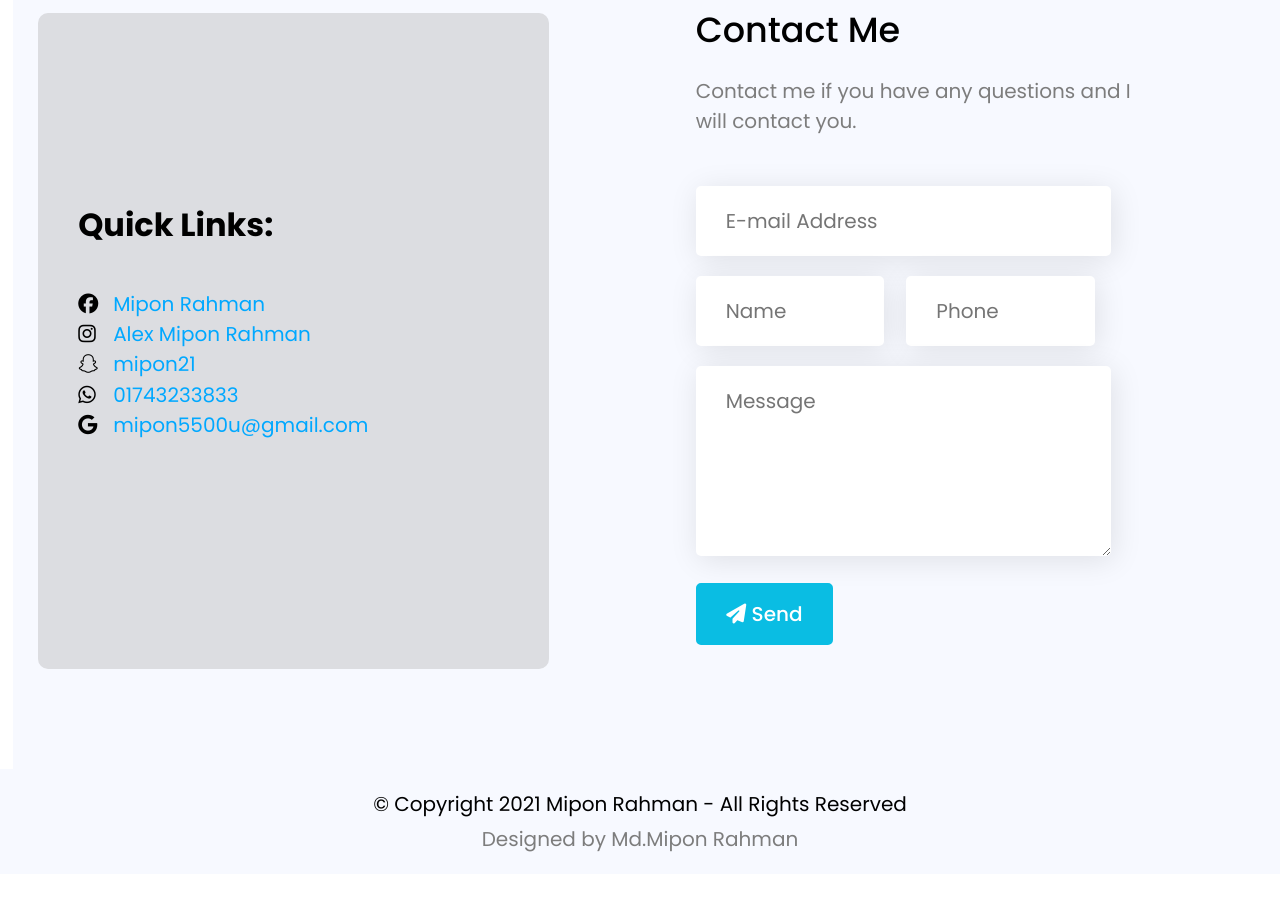
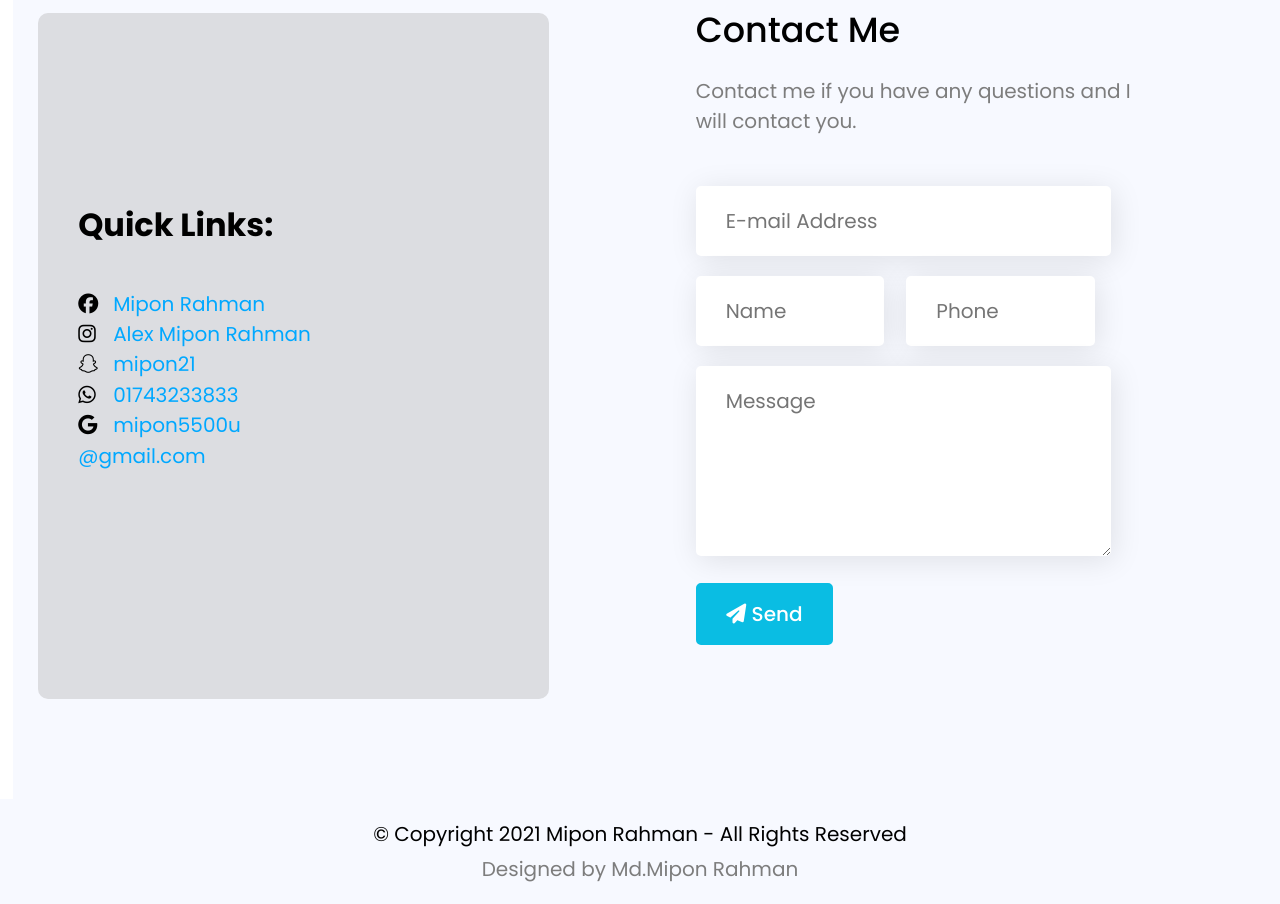
Before and after one commit to mipon21/freelancer-mipon-rahman, a plain HTML site: page index.html in a window 1280 px wide. Shown: the part 4871-5775 px from the top of the page. Before the commit the page ends 5745 px from the top, so only its background shows below. Drawn offline with Linux system fonts and the light colour scheme; a web font is replaced by a local one.

Commit message:
Update index.html

```diff
--- a/index.html
+++ b/index.html
@@ -262,7 +262,7 @@
                    <span><i class="fab fa-instagram"></i></span><li><a href="https://www.instagram.com/kings_man_rival/" target="_blank">Alex Mipon Rahman</a></li>
                    <span><i class="fab fa-snapchat"></i></i></span><li><a href="#">mipon21</a></li>
                    <span><i class="fab fa-whatsapp"></i></span><li><a href="#">01743233833</a></li>
-                   <span><i class="fab fa-google"></i></span><li><a href="#">mipon5500u@gmail.com</a></li>
+                   <span><i class="fab fa-google"></i></span><li><a href="#">mipon5500u </br> @gmail.com</a></li>
                 </ul>
             </div>
             <div class="contact-me left">
```
